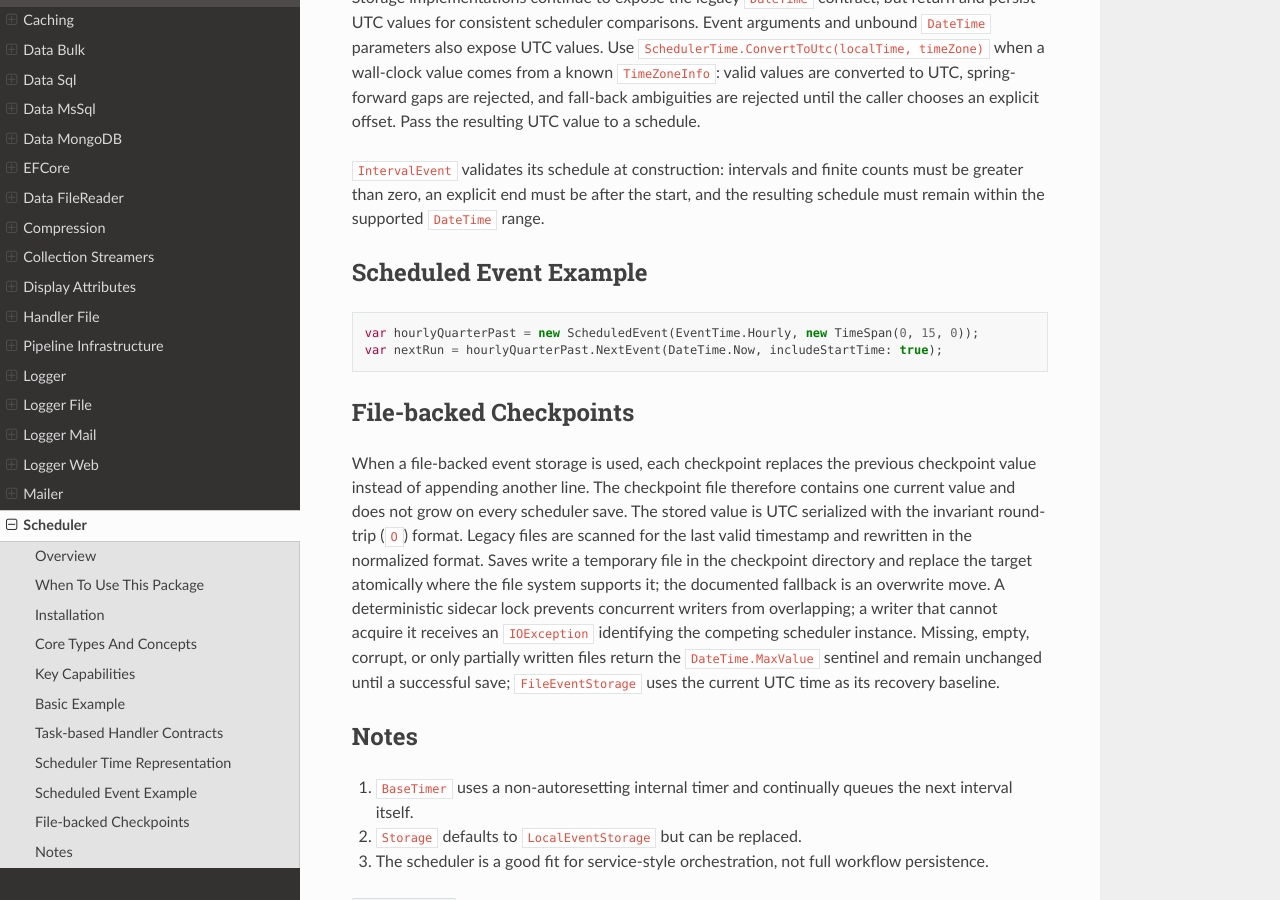
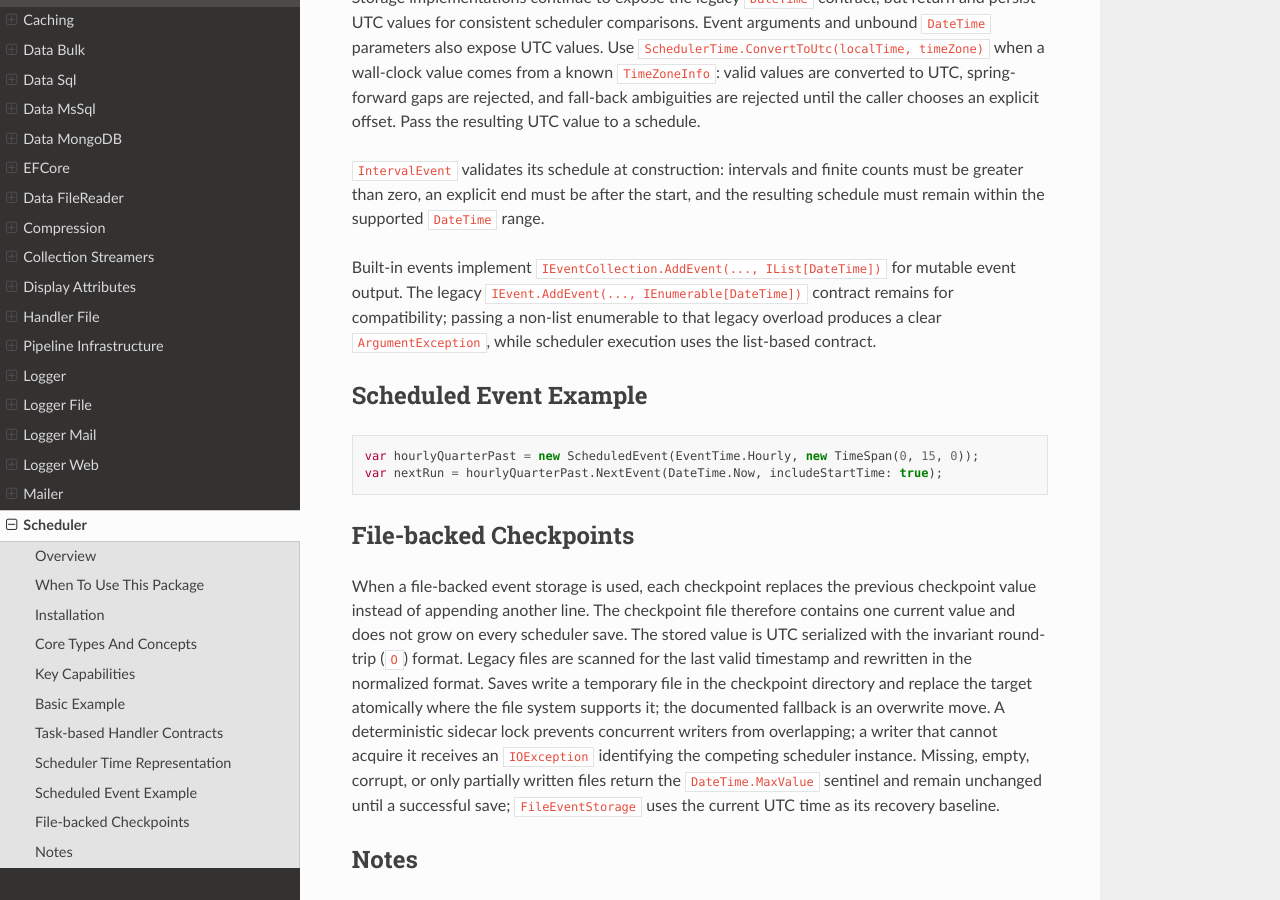
Before and after one commit to BjornWilliams/DocsVersaTul, a Sphinx documentation site: the page built from docs/source/scheduler.rst, in a window 1280 px wide and 900 px high, scrolled down 2819 px. Built offline with Sphinx 7.4.7 and the Read the Docs theme 3.1.0, drawn with Linux system fonts in a browser that asks for light colours.

Commit message:
Document list-based scheduler event contract
AB#3010
AB#3005

```diff
--- a/docs/source/scheduler.rst
+++ b/docs/source/scheduler.rst
@@ -111,6 +111,8 @@ Scheduler timestamps use an internal UTC ``DateTimeOffset`` representation. Exis
 
 ``IntervalEvent`` validates its schedule at construction: intervals and finite counts must be greater than zero, an explicit end must be after the start, and the resulting schedule must remain within the supported ``DateTime`` range.
 
+Built-in events implement ``IEventCollection.AddEvent(..., IList[DateTime])`` for mutable event output. The legacy ``IEvent.AddEvent(..., IEnumerable[DateTime])`` contract remains for compatibility; passing a non-list enumerable to that legacy overload produces a clear ``ArgumentException``, while scheduler execution uses the list-based contract.
+
 Scheduled Event Example
 -----------------------
 
```
